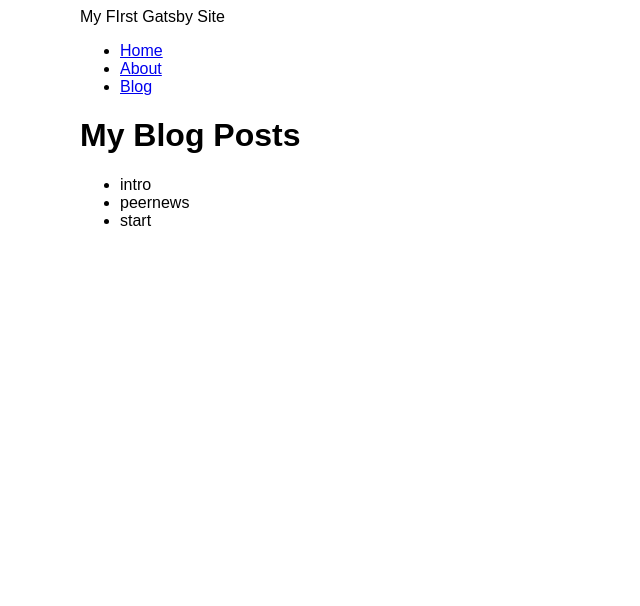
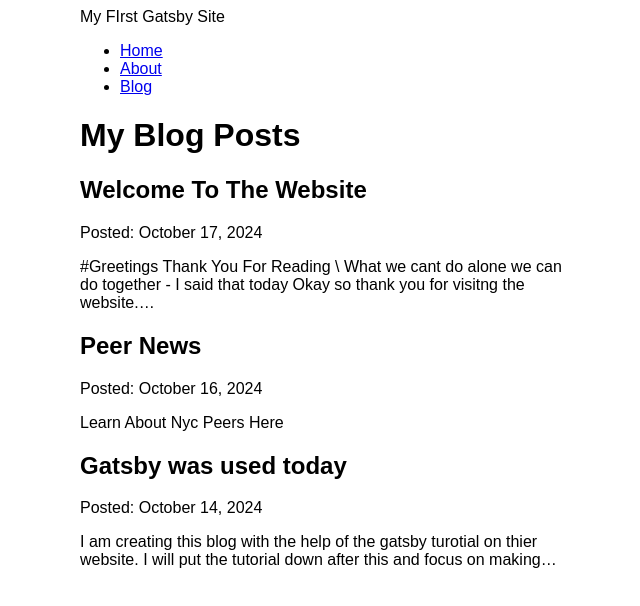
Before and after one commit to ojpushpull/nycpeer, a Gatsby site: page /blog in a window 1280 px wide. Shown: the whole page, without its empty margins (310-950 px from the left). Built offline with nearby package versions, Linux system fonts and the light colour scheme; Gatsby itself is replaced by a stand-in of ours.

Commit message:
forgot commit

```diff
--- a/gatsby-config.js
+++ b/gatsby-config.js
@@ -21,5 +21,6 @@
         path: `${__dirname}/blog`,
       }
     },
+    "gatsby-plugin-mdx",
   ],
 };
--- a/package.json
+++ b/package.json
@@ -13,8 +13,10 @@
     "test": "echo \"Write tests! -> https://gatsby.dev/unit-testing\" && exit 1"
   },
   "dependencies": {
+    "@mdx-js/react": "^2.3.0",
     "gatsby": "^5.13.7",
     "gatsby-plugin-image": "^3.13.1",
+    "gatsby-plugin-mdx": "^5.13.1",
     "gatsby-plugin-sharp": "^5.13.1",
     "gatsby-source-filesystem": "^5.13.1",
     "react": "^18.2.0",
--- a/src/pages/blog.js
+++ b/src/pages/blog.js
@@ -6,27 +6,35 @@
 const BlogPage = ({ data }) => {
     return (
         <Layout pageTitle="My Blog Posts">
-            <ul>
+
                 {
-                    data.allFile.nodes.map(node => (
-                        <li key={node.name}>
-                            {node.name}
-                        </li>
+                    data.allMdx.nodes.map((node) => (
+                        <article key={node.id}>
+                            <h2>{node.frontmatter.title}</h2>
+                            <p> Posted: {node.frontmatter.date}</p>
+                            <p>{node.excerpt}</p>
+                        </article>
                     ))
                 }
-            </ul>
+
         </Layout>
     )
 }
 
 export const query = graphql`
     query {
-        allFile(filter: {sourceInstanceName: {eq: "blog"}}) {
-            nodes{
-                name
+        allMdx(sort: { frontmatter: { date: DESC }}) {
+            nodes {
+                frontmatter {
+                    title
+                    date(formatString: "MMMM DD, YYYY")
+                }
+                id
+                excerpt
             }
         }
-    }`
+    }
+`
 
 export const Head = () => <Seo title="My Blog Posts" />
 
```
Also changed, not shown: 1 other file.
